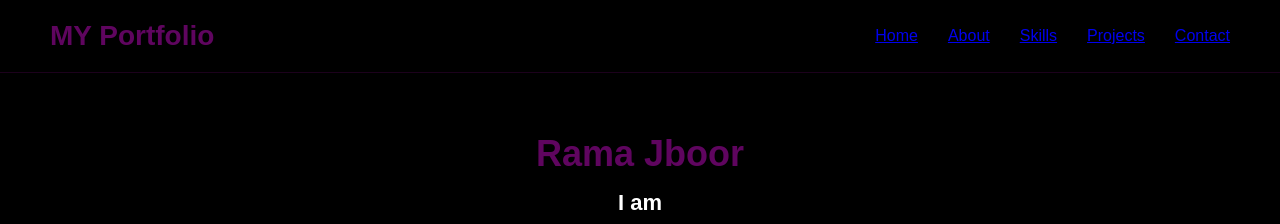
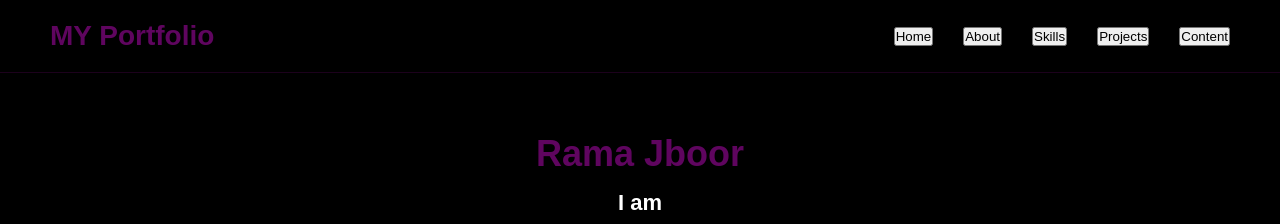
Before and after one commit to Rama-Jboor123/myHTML, a plain HTML site: page index.html in a window 1280 px wide. Shown: the top 224 px of the page. Drawn offline with Linux system fonts and the light colour scheme.

Commit message:
Replace navigation links with button elements

```diff
--- a/index.html
+++ b/index.html
@@ -12,11 +12,11 @@
     <header id="home">
         <h1>MY Portfolio</h1>
     <ul class="nav-list">
-                <li><a href="#home">Home</a></li>
-                <li><a href="#about">About</a></li>
-                <li><a href="#skills">Skills</a></li>
-                <li><a href="#projects">Projects</a></li>
-                <li><a href="#contact">Contact</a></li>
+                <li style=" text-decoration: none;"><a href="#home"><button>Home</button></a></li>
+                <li style=" text-decoration: none;"><a href="#about"><button>About</button></a></li>
+                <li style=" text-decoration: none;"><a href="#skills"><button>Skills</button></a></li>
+                <li style=" text-decoration: none;"><a href="#projects"><button>Projects</button></a></li>
+                <li style=" text-decoration: none;"><a href="#contact"><button>Content</button></a></li>
             </ul>
 </header>
 
```
